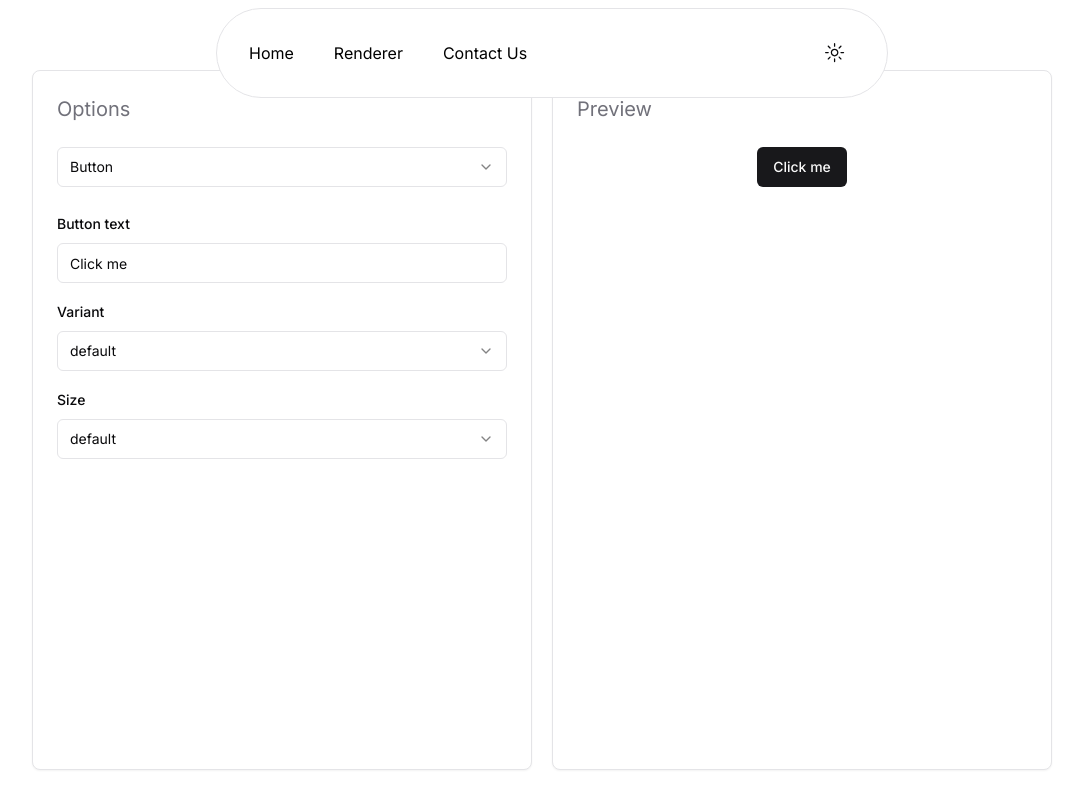
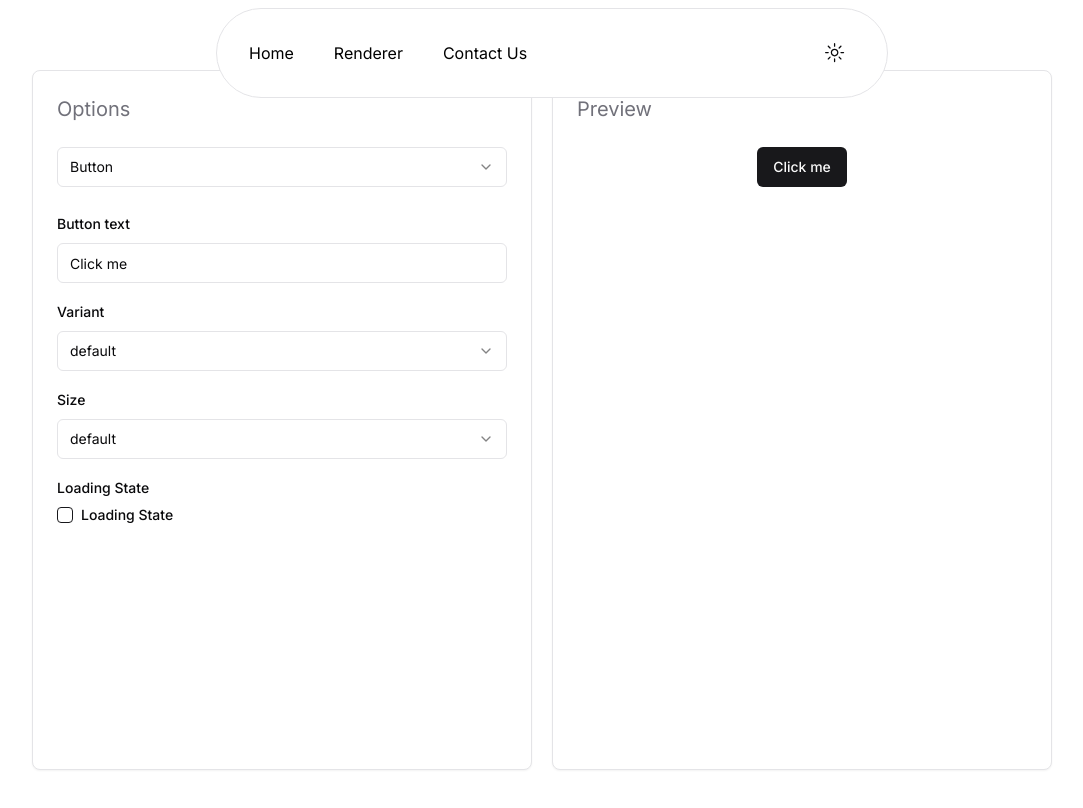
Before and after one commit to sidhuiwnl/component-renderer, a Next.js app: page /renderer in a window 1280 px wide. Shown: the top 808 px of the page, without its empty margins (88-1171 px from the left). Built offline with nearby package versions, Linux system fonts and the light colour scheme.

Commit message:
added loading button

```diff
--- a/components/RenderComponents/ButtonComponent.tsx
+++ b/components/RenderComponents/ButtonComponent.tsx
@@ -2,10 +2,11 @@
     import { Button } from "../ui/button";
     import { Input } from "../ui/input";
     import { Label } from "../ui/label";
+    import { Checkbox } from "../ui/checkbox";
     import { Select,SelectTrigger,SelectValue,SelectContent,SelectItem } from "../ui/select";
     import { useComponentContext } from "@/context/contextComponent";
     import { VariantType } from "@/context/contextComponent";
-
+    import { ReloadIcon } from "@radix-ui/react-icons"
 
 
     export  function ButtonComponent(){
@@ -29,6 +30,12 @@
             setState((prev) => ({
                 ...prev,
                 button : {...prev.button, size : value}
+            }))
+        }
+        const handleLoadingState = (checked : boolean)  =>{
+            setState((prev) => ({
+                ...prev,
+                button : {...prev.button, loading : checked}
             }))
         }
         return(
@@ -73,6 +80,21 @@
                     </SelectContent>
                 </Select>
              </div>
+             <div className="space-y-2">
+             <Label htmlFor="btn-text" className="text-sm font-medium">Loading State</Label>
+                <div className="flex items-center space-x-2">
+                    <Checkbox id="loading"
+                    checked = {state.button.loading}
+                    onCheckedChange={handleLoadingState}
+                    />
+                    <Label
+                    htmlFor="loading"
+                    className="text-sm font-medium leading-none peer-disabled:cursor-not-allowed peer-disabled:opacity-70"
+                    >
+                        Loading State
+                    </Label>
+                </div>
+             </div>
         </div>
         )
     }
@@ -80,7 +102,19 @@
 
     export function MainButton(){
         const  {state} = useComponentContext();
-        return(
-            <Button variant={state.button.variant} size={state.button.size}>{state.button.text}</Button>
-        )
+
+        if(state.button.loading){
+            return(
+                <Button disabled>
+                <ReloadIcon className="mr-2 h-4 w-4 animate-spin" />
+                Please wait
+              </Button>
+            )
+        }else{
+            return(
+
+                <Button variant={state.button.variant} size={state.button.size}>{state.button.text}</Button>
+            )
+        }
+
     }
--- a/context/contextComponent.tsx
+++ b/context/contextComponent.tsx
@@ -9,7 +9,8 @@
 interface ButtonState {
     text: string;
     variant : VariantType;
-    size : SizeType
+    size : SizeType;
+    loading : boolean
 }
 
 
@@ -34,6 +35,7 @@
             text: "Click me",
             variant : "default",
             size : "default",
+            loading : false
         },
     });
 
```
